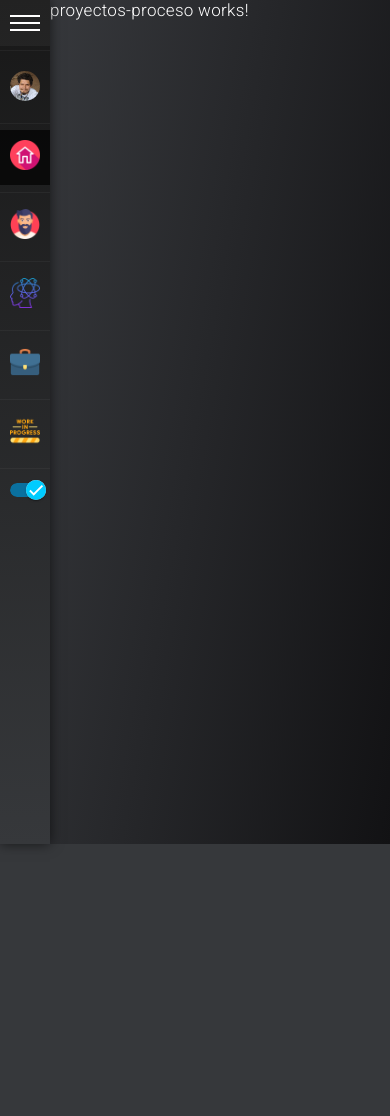
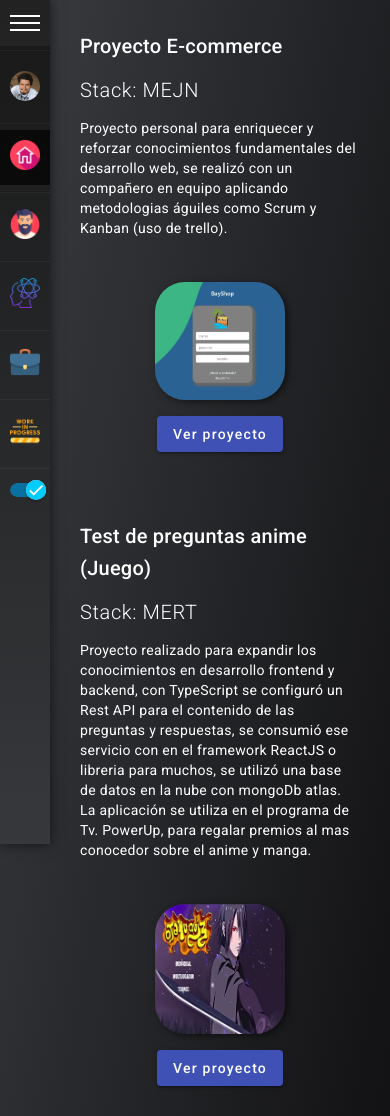
Before and after one commit to melvinmaldonado22/portafolioWeb, an Angular app: page /proyectos-en-proceso in a window 390 px wide. Before the commit the page ends 844 px from the top, so only its background shows below. Built offline with nearby package versions, Linux system fonts and the light colour scheme.

Commit message:
links
change links github and linkendIn

```diff
--- a/src/app/informacion-general/informacion-general.component.html
+++ b/src/app/informacion-general/informacion-general.component.html
@@ -1,6 +1,6 @@
 <div class="contacto">
-  <img src="https://cdn.jsdelivr.net/gh/devicons/devicon/icons/linkedin/linkedin-original.svg"/>
-  <img src="/assets/githubAzul.webp" />
+  <a href="https://www.linkedin.com/in/melvin-maldonado-924514181/"><img src="https://cdn.jsdelivr.net/gh/devicons/devicon/icons/linkedin/linkedin-original.svg"/></a>
+  <a href="https://github.com/melvinmaldonado22"><img src="/assets/githubAzul.webp" /></a>
 </div>
 <div class="card-container">
 <mat-card class="example-card">
--- a/src/app/proyectos-proceso/proyectos-proceso.component.html
+++ b/src/app/proyectos-proceso/proyectos-proceso.component.html
@@ -1 +1,33 @@
-<p>proyectos-proceso works!</p>
+<div class="parent">
+    <div class="div1">
+        <div class="proyecto-1">
+            <div>
+                <h2>Proyecto E-commerce</h2>
+                <h4>Stack: MEJN</h4>
+                <p>Proyecto personal para enriquecer y reforzar conocimientos fundamentales del desarrollo web, se realizó con un compañero en equipo
+                    aplicando metodologias águiles como Scrum y Kanban (uso de trello).
+                </p>
+            </div>
+            <div class="ver-proyecto">
+                <img src="/assets/Login-Ecomerce.webp">
+                <button mat-raised-button color="primary">Ver proyecto</button>
+            </div>
+        </div>
+    </div>
+
+    <div class="div2">
+        <div class="proyecto-2">
+            <div class="ver-proyecto">
+                <img src="/assets/login-otaku.webp">
+                <button mat-raised-button color="primary">Ver proyecto</button>
+            </div>
+            <div>
+                <h2>Test de preguntas anime (Juego)</h2>
+                <h4>Stack: MERT</h4>
+                <p>Proyecto realizado para expandir los conocimientos en desarrollo frontend y backend, con TypeScript se configuró un Rest API para el contenido de las preguntas y respuestas,
+                    se consumió ese servicio con en el framework ReactJS o libreria para muchos, se utilizó una base de datos en la nube con mongoDb atlas. La aplicación se utiliza en el programa de Tv. PowerUp, para regalar premios al mas conocedor sobre el anime y manga.
+                </p>
+            </div>
+        </div>
+    </div>
+</div>
--- a/src/app/proyectos-proceso/proyectos-proceso.component.sass
+++ b/src/app/proyectos-proceso/proyectos-proceso.component.sass
@@ -0,0 +1,185 @@
+.parent
+    display: grid
+    grid-template-columns: repeat(5, 1fr)
+    grid-template-rows: repeat(4, 1fr)
+    grid-column-gap: 0px
+    grid-row-gap: 0px
+    gap: 5rem
+    margin-top: 5rem
+    margin-bottom: 5rem
+
+.div1
+    grid-area: 1 / 1 / 3 / 4
+    padding: 30px
+    border-radius: 0px 70px 70px 0px
+    background-color: #1c17178c
+    box-shadow: 2px 7px 26px rgb(0 0 0 / 65%)
+    transition: .5s
+
+.div1:hover
+    transition: .5s
+    box-shadow: 2px 7px 30px rgb(0 0 0 / 75%)
+
+.ver-proyecto
+    display: flex
+    flex-direction: column
+    flex-wrap: wrap
+    justify-content: center
+    align-items: center
+    gap: 1rem
+
+.div2
+    grid-area: 3 / 3 / 5 / 6
+    padding: 30px
+    border-radius: 70px 0px 0px 70px
+    background-color: #1c17178c
+    box-shadow: -1px 2px 26px rgb(0 0 0 / 65%)
+    transition: .5s
+
+.div2:hover
+    transition: .5s
+    box-shadow: -1px 2px 30px rgb(0 0 0 / 75%)
+
+.proyecto-1
+    display: flex
+    justify-content: flex-end
+    flex-direction: row
+    align-items: center
+    gap: 2rem
+
+.proyecto-2
+    display: flex
+    flex-direction: row
+    align-items: center
+    gap: 2rem
+
+p
+    font-size: 14px
+    font-weight: 400
+
+img
+    width: 130px
+    border-radius: 30px
+    box-shadow: 3px 2px 7px #00000080
+    transition: .5s
+
+img:hover
+    transition: .5s
+    transform: scale(1.05)
+
+@media (max-width:950px)
+    .parent
+        display: flex
+        flex-direction: column
+        justify-content: center
+        flex-wrap: wrap
+        align-items: center
+        gap: .5rem
+        margin-bottom: 0px
+        margin-top: 0px
+
+    .div1
+        grid-area: 1 / 1 / 2 / 3
+        background-color: transparent
+        box-shadow: 0px 0px transparent
+    .div2
+        grid-area: 2 / 1 / 3 / 3
+        background-color: transparent
+        box-shadow: 0px 0px transparent
+
+    .proyecto-1
+        display: flex
+        justify-content: flex-end
+        flex-direction: column
+        align-items: center
+        gap: 2rem
+
+    .proyecto-2
+        display: flex
+        flex-direction: column-reverse
+        align-items: center
+        gap: 2rem
+
+    .div1:hover
+        box-shadow: 0px 0px transparent
+
+    .div2:hover
+        box-shadow: 0px 0px transparent
+
+@media (max-width:750px)
+    .parent
+        display: flex
+        flex-direction: column
+        justify-content: center
+        flex-wrap: wrap
+        align-items: center
+        gap: .5rem
+        margin-bottom: 0px
+        margin-top: 0px
+
+    .div1
+        grid-area: 1 / 1 / 2 / 3
+        background-color: transparent
+        box-shadow: 0px 0px transparent
+    .div2
+        grid-area: 2 / 1 / 3 / 3
+        background-color: transparent
+        box-shadow: 0px 0px transparent
+
+    .proyecto-1
+        display: flex
+        justify-content: flex-end
+        flex-direction: column
+        align-items: center
+        gap: 2rem
+
+    .proyecto-2
+        display: flex
+        flex-direction: column-reverse
+        align-items: center
+        gap: 2rem
+
+    .div1:hover
+        box-shadow: 0px 0px transparent
+
+    .div2:hover
+        box-shadow: 0px 0px transparent
+
+@media (max-width:630px)
+    .parent
+        display: flex
+        flex-direction: column
+        justify-content: center
+        flex-wrap: wrap
+        align-items: center
+        gap: .5rem
+        margin-bottom: 0px
+        margin-top: 0px
+
+    .div1
+        grid-area: 1 / 1 / 2 / 3
+        background-color: transparent
+        box-shadow: 0px 0px transparent
+    .div2
+        grid-area: 2 / 1 / 3 / 3
+        background-color: transparent
+        box-shadow: 0px 0px transparent
+
+    .proyecto-1
+        display: flex
+        justify-content: flex-end
+        flex-direction: column
+        align-items: center
+        gap: 2rem
+
+    .proyecto-2
+        display: flex
+        flex-direction: column-reverse
+        align-items: center
+        gap: 2rem
+
+    .div1:hover
+        box-shadow: 0px 0px transparent
+
+    .div2:hover
+        box-shadow: 0px 0px transparent
--- a/src/app/proyectos-terminados/proyectos-terminados.component.html
+++ b/src/app/proyectos-terminados/proyectos-terminados.component.html
@@ -4,6 +4,7 @@
             <div>
                 <h2>Tómbola electrónica</h2>
                 <h4>Stack: MEAN</h4>
+                <h5>Terminado</h5>
                 <p>Proyecto realizado para la empresa de telecomunicaciones <strong>COORPOCENTRO</strong> con la finalidad de tener una base de datos de personas que son fieles televidentes al canal 9 (VTV),
                     con esto poder realizar un sorteo en vivo durante la transmisión de los programas que tiene el canal, se muestra el numero de teléfono ganador en la parte inferior de la pantalla.
                 </p>
@@ -24,6 +25,7 @@
             <div>
                 <h2>Calendario de reservaciones</h2>
                 <h4>Stack: MEAN</h4>
+                <h5>Terminado.</h5>
                 <p>Proyecto realizado para la empresa de telecomunicaciones <strong>COORPOCENTRO</strong> con la finalidad de tener un control de las horas de uso de los estudios de grabación, con esto se hace una reservasión
                     indicando fecha y hora, para tener un control y evitar choques de horarios de grabación.
                 </p>
@@ -38,6 +40,7 @@
             <div>
                 <h2>Proyecto E-commerce</h2>
                 <h4>Stack: MEJN</h4>
+                <h5>En proceso...</h5>
                 <p>Proyecto personal para enriquecer y reforzar conocimientos fundamentales del desarrollo web, se realizó con un compañero en equipo
                     aplicando metodologias águiles como Scrum y Kanban (uso de trello).
                 </p>
@@ -58,6 +61,7 @@
             <div>
                 <h2>Test de preguntas anime (Juego)</h2>
                 <h4>Stack: MERT</h4>
+                <h5>En proceso...</h5>
                 <p>Proyecto realizado para expandir los conocimientos en desarrollo frontend y backend, con TypeScript se configuró un Rest API para el contenido de las preguntas y respuestas,
                     se consumió ese servicio con en el framework ReactJS o libreria para muchos, se utilizó una base de datos en la nube con mongoDb atlas. La aplicación se utiliza en el programa de Tv. PowerUp, para regalar premios al mas conocedor sobre el anime y manga.
                 </p>
--- a/src/app/proyectos-terminados/proyectos-terminados.component.sass
+++ b/src/app/proyectos-terminados/proyectos-terminados.component.sass
@@ -57,6 +57,9 @@ p
     font-size: 14px
     font-weight: 400
 
+h5
+    color: rgb(223 220 39 / 84%)
+    font-weight: 500
 img
     width: 130px
     border-radius: 30px
```
